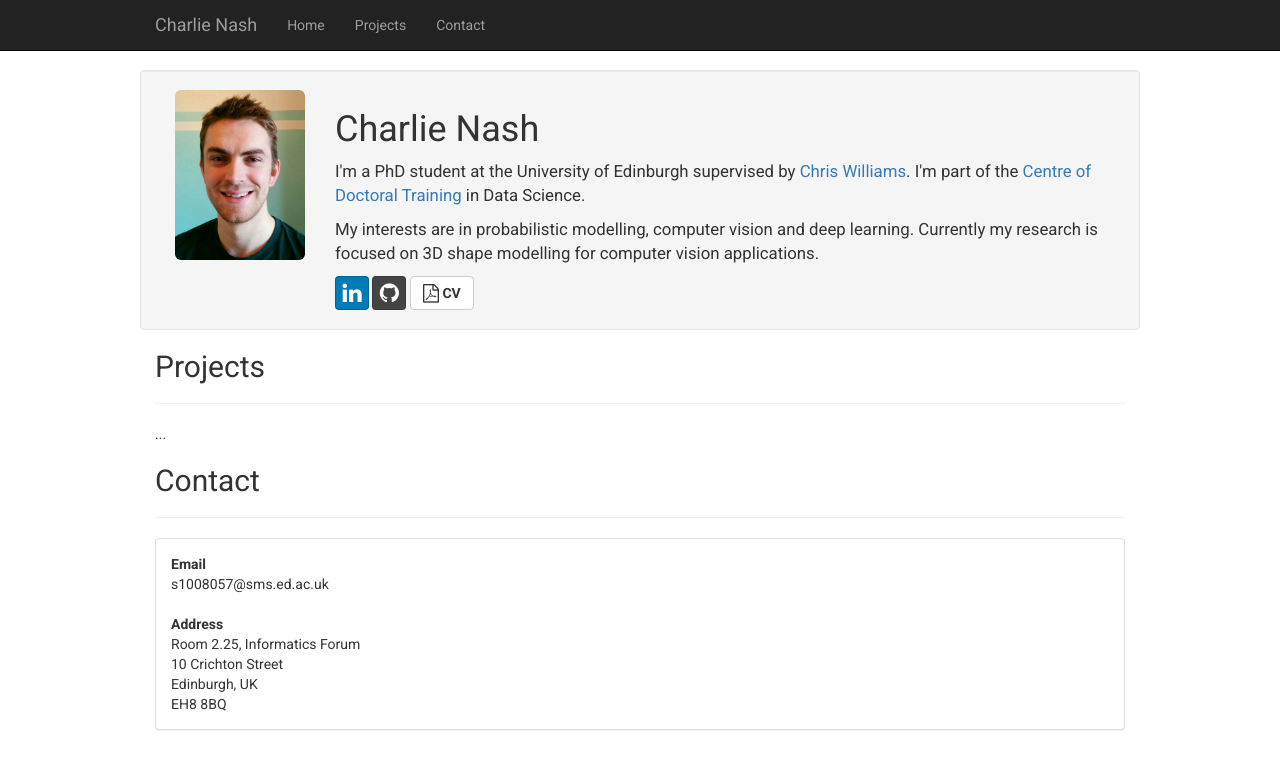
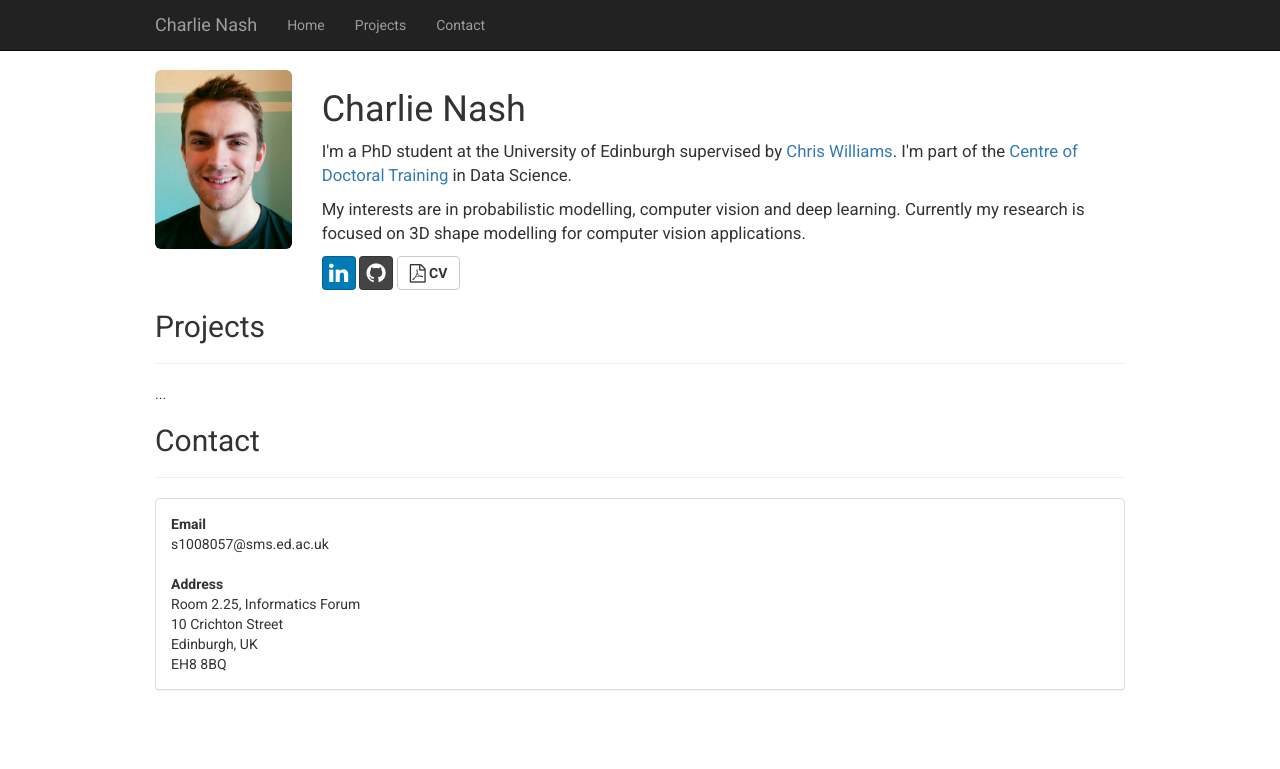
Before and after one commit to charlienash/charlienash.github.io, a Jekyll site: the page index.html, which Jekyll copies as it is, in a window 1280 px wide. Shown: the top 769 px of the page. Built offline with Jekyll 4.4.1, drawn with Linux system fonts in a browser that asks for light colours; nearby versions of some CDN libraries; library files that are not in the unit come from our copies.

Commit message:
Update index.html

```diff
--- a/index.html
+++ b/index.html
@@ -71,7 +71,7 @@
 			<div class="span6">
 			<div class="row">
 				<div class="col-sm-12">
-					<div class="row well">
+					<div class="row">
 					  <div class="col-xs-2">
 					    <a href="#">
 					      <img class="center-block img-responsive img-rounded" src="assets/img/Charlie_photo.jpg">
```
